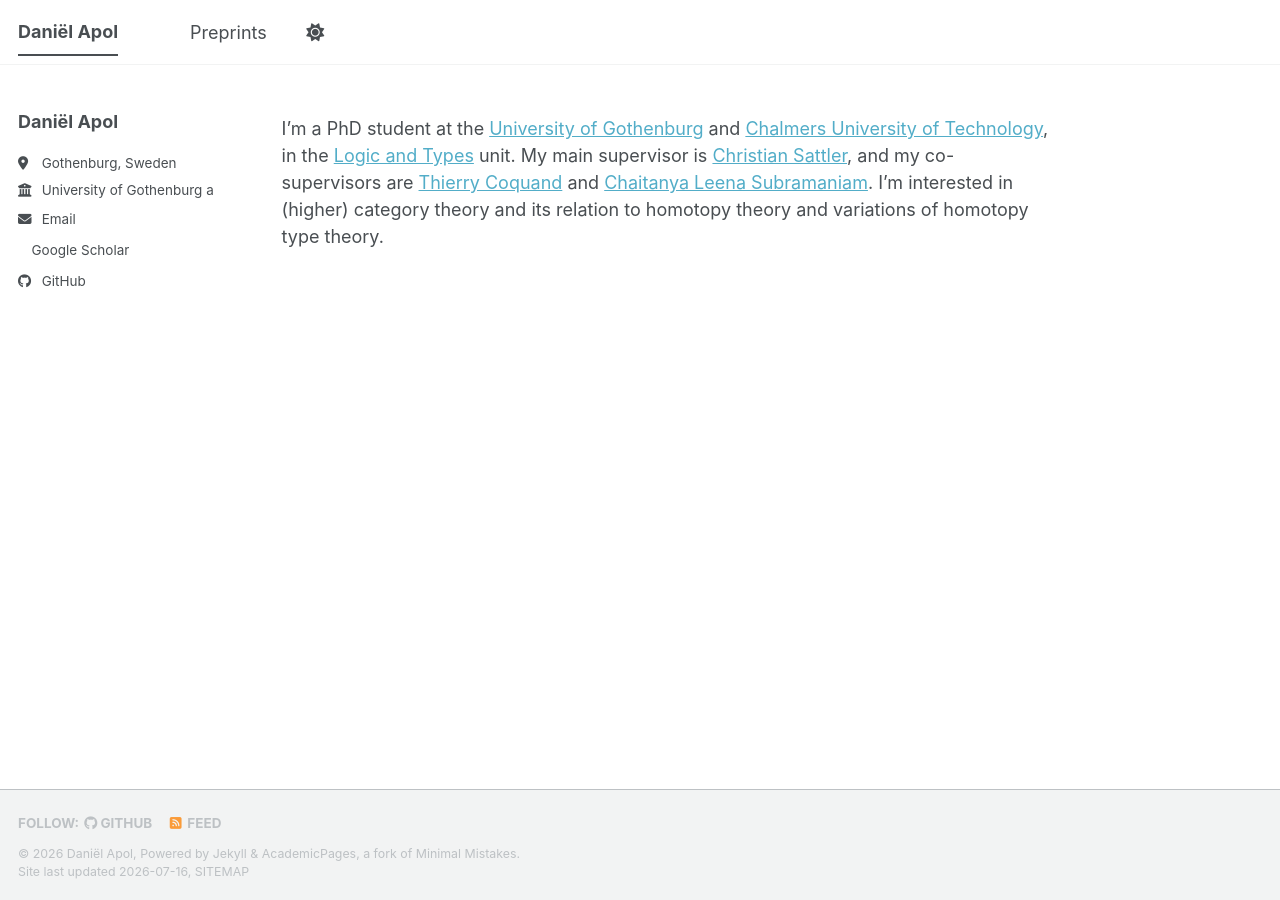
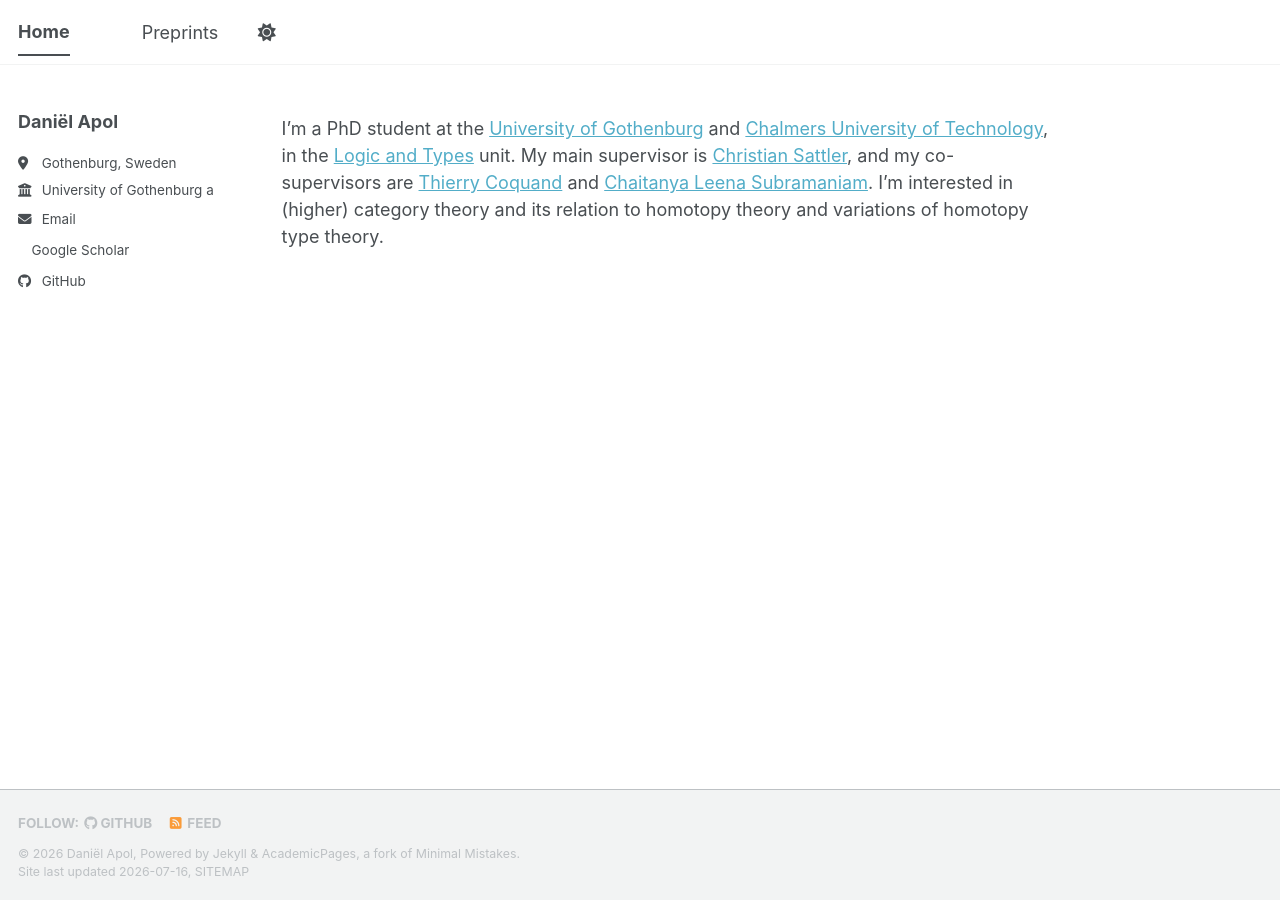
Before and after one commit to Apolboom/apolboom.github.io, a Jekyll site: the page built from _pages/about.md, in a window 1280 px wide. Built offline with Jekyll 4.4.1, drawn with Linux system fonts in a browser that asks for light colours; a style sheet for code colours, icons or effects is not loaded.

Commit message:
Change site title

```diff
--- a/_config.yml
+++ b/_config.yml
@@ -9,7 +9,7 @@
 # Basic Site Settings
 locale                   : "en-US"
 site_theme               : "default" # The available themes options are "default", "air", "sunrise", "mint", "dirt" and "contrast"
-title                    : "Daniël Apol"
+title                    : "Home"
 title_separator          : "-"
 name                     : &name "Daniël Apol"
 description              : &description "Daniël Apol's academic portfolio"   # Update this with a general description of your site, this is the default if not overridden by a page
```
